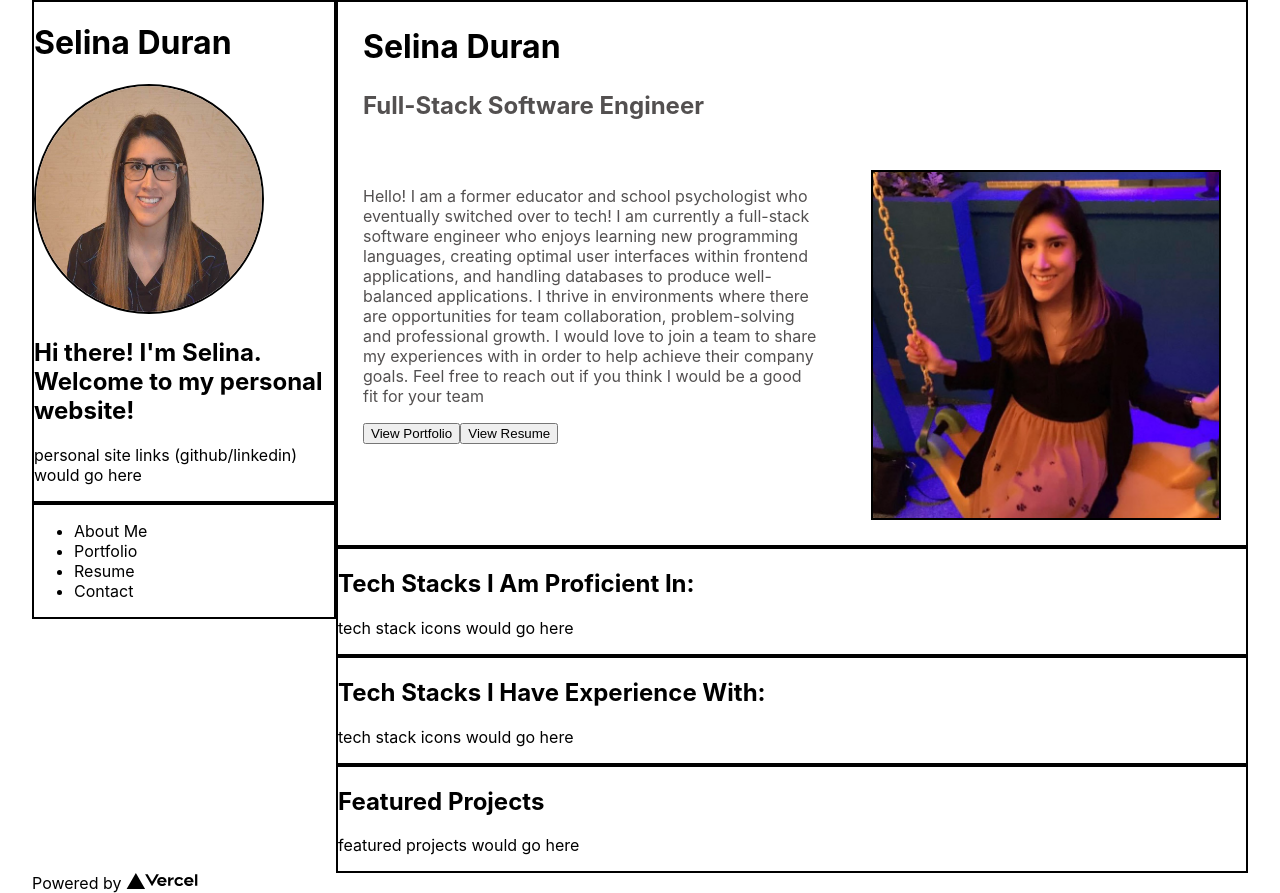
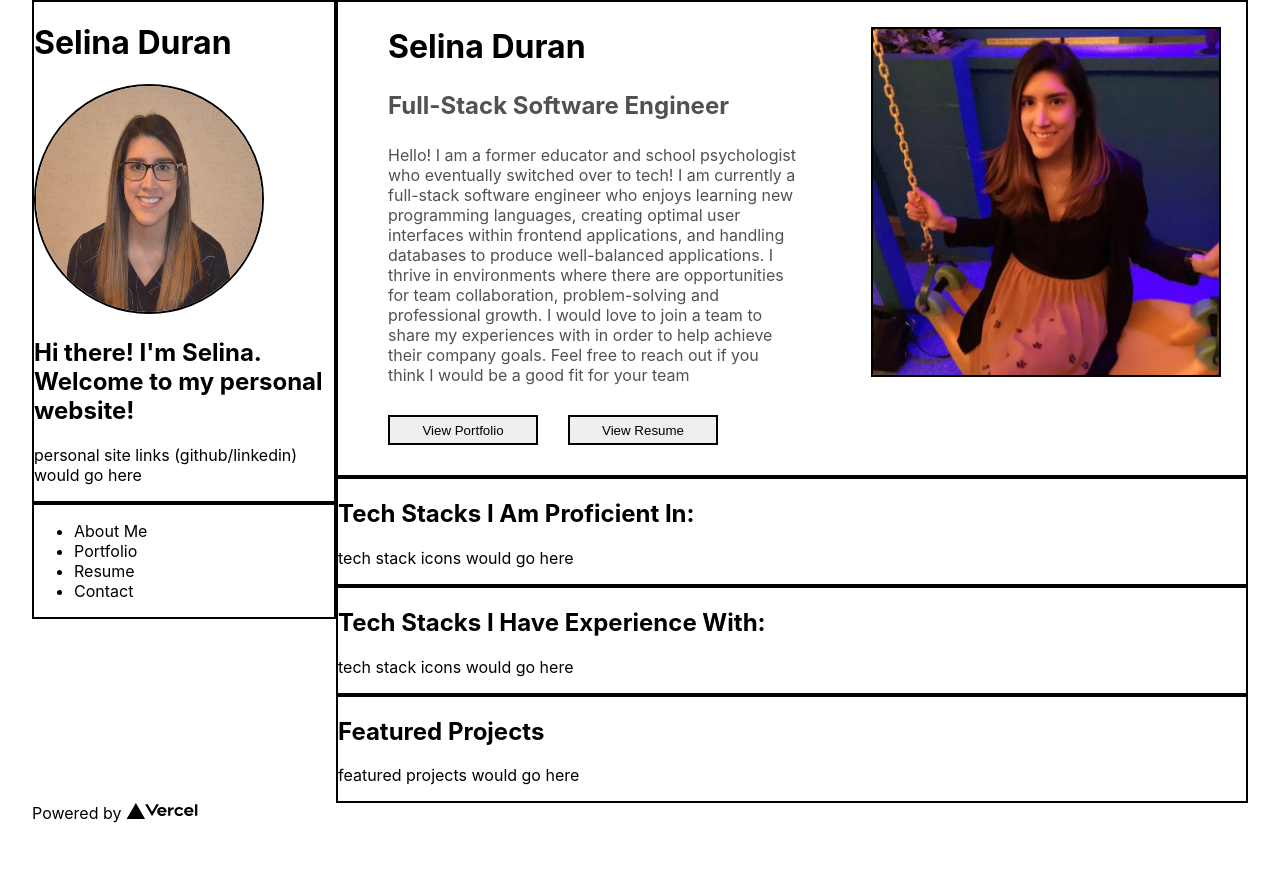
Before and after one commit to selinaduran/Personal-Portfolio, a Next.js app in the folder personal_portfolio/: page / in a window 1280 px wide. After the commit the page ends 823 px from the top, so only its background shows below. Built offline with nearby package versions, Linux system fonts and the light colour scheme.

Commit message:
fixed positioning in aboutme section

```diff
--- a/personal_portfolio/pages/index.js
+++ b/personal_portfolio/pages/index.js
@@ -29,16 +29,16 @@ export default function Home() {
         </div>
         <div className={styles.container2}>
           <div className={styles.about}>
-            <h2 className={styles.aboutName}>Selina Duran</h2>
-            <h2 className={styles.aboutTitle}>Full-Stack Software Engineer</h2>
             <div className={styles.aboutContainer}>
               <div className={styles.aboutSection1}>
                 <img className={styles.aboutme} src="/img/AboutMe.jpeg" alt="about me" />
               </div>
               <div className={styles.aboutSection2}>
+                <h2 className={styles.aboutName}>Selina Duran</h2>
+                <h2 className={styles.aboutTitle}>Full-Stack Software Engineer</h2>
                 <p className={styles.aboutInfo}>Hello! I am a former educator and school psychologist who eventually switched over to tech! I am currently a full-stack software engineer who enjoys learning new programming languages, creating optimal user interfaces within frontend applications, and handling databases to produce well-balanced applications. I thrive in environments where there are opportunities for team collaboration, problem-solving and professional growth. I would love to join a team to share my experiences with in order to help achieve their company goals. Feel free to reach out if you think I would be a good fit for your team</p>
-                <button>View Portfolio</button>
-                <button>View Resume</button>
+                <button className={styles.aboutButton}>View Portfolio</button>
+                <button className={styles.aboutButton}>View Resume</button>
               </div>
             </div>
           </div>
--- a/personal_portfolio/styles/Home.module.css
+++ b/personal_portfolio/styles/Home.module.css
@@ -31,7 +31,7 @@
 }
 
 .aboutSection2 {
-  margin: 25px;
+  margin: 0 25px 25px 25px;
   width: 60%;
 }
 
@@ -72,6 +72,14 @@
 
 .aboutInfo {
   color: rgb(83, 80, 80);
+  margin: 25px;
+}
+
+.aboutButton {
+  border: 2px solid black;
+  width: 150px;
+  height: 30px;
+  margin: 5px 5px 5px 25px;
 }
 
 .proficient {
```
